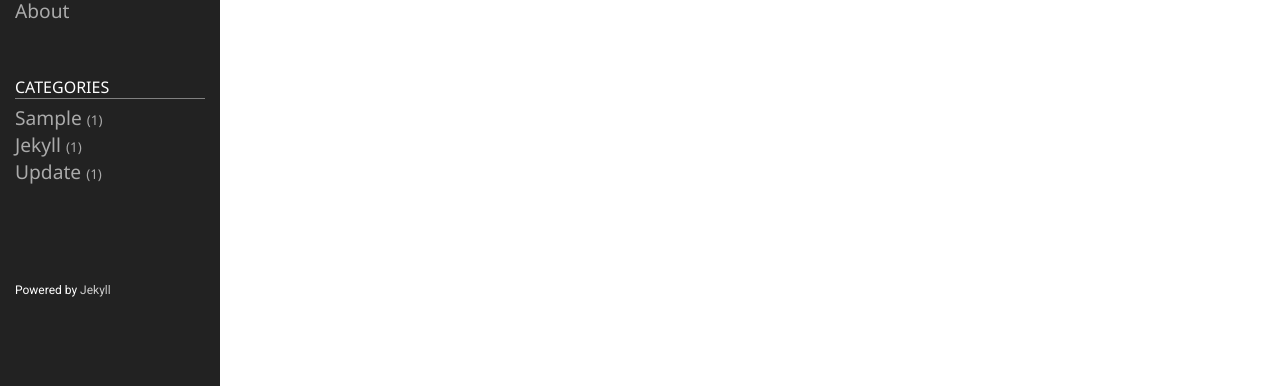
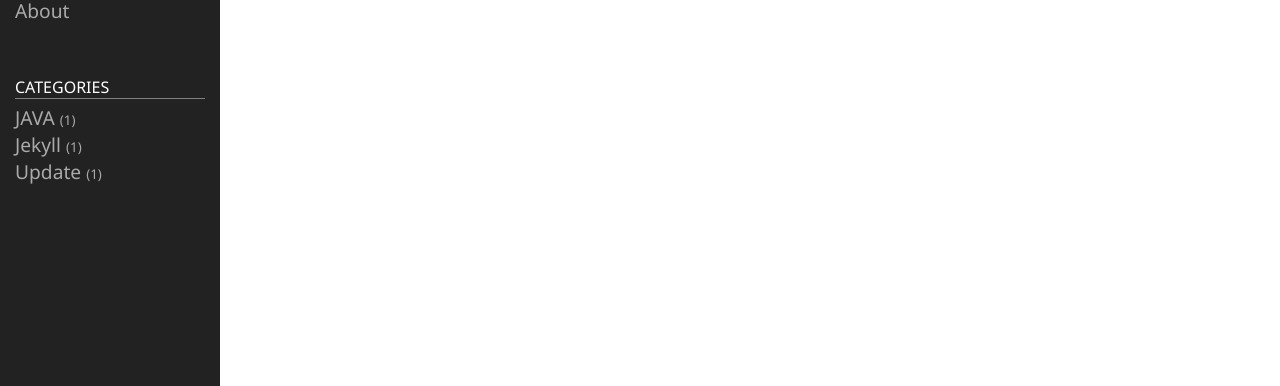
Before and after one commit to mjaek24/mjaek24.github.io, a Jekyll site: the page built from _posts/2020-01-02-post1.markdown, in a window 1280 px wide. Shown: the part 361-747 px from the top of the page. Built offline with Jekyll 4.4.1, drawn with Linux system fonts in a browser that asks for light colours.

Commit message:
change sidebar

```diff
--- a/_includes/sidebar.html
+++ b/_includes/sidebar.html
@@ -48,5 +48,4 @@
 </div>
 
 <div class="sidebar-item sidebar-footer">
-	<p>Powered by <a href="https://github.com/jekyll/jekyll">Jekyll</a></p>
 </div>
--- a/_posts/2020-01-02-post1.markdown
+++ b/_posts/2020-01-02-post1.markdown
@@ -2,7 +2,7 @@
 layout: post
 title: post-sample
 date: 2020-01-02 19:20:23 +0900
-category: sample
+category: JAVA
 ---
 # post-sample
 > Hello!
```
